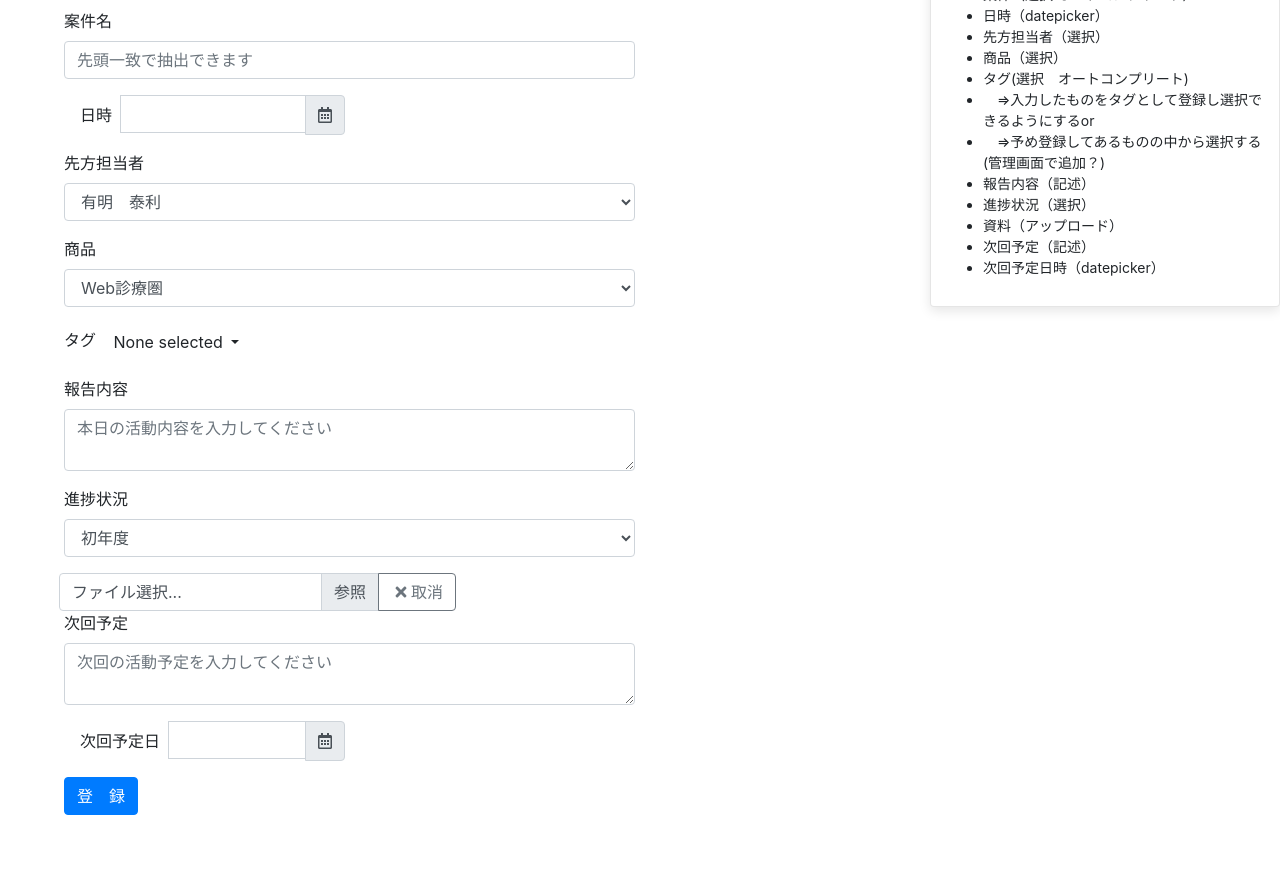
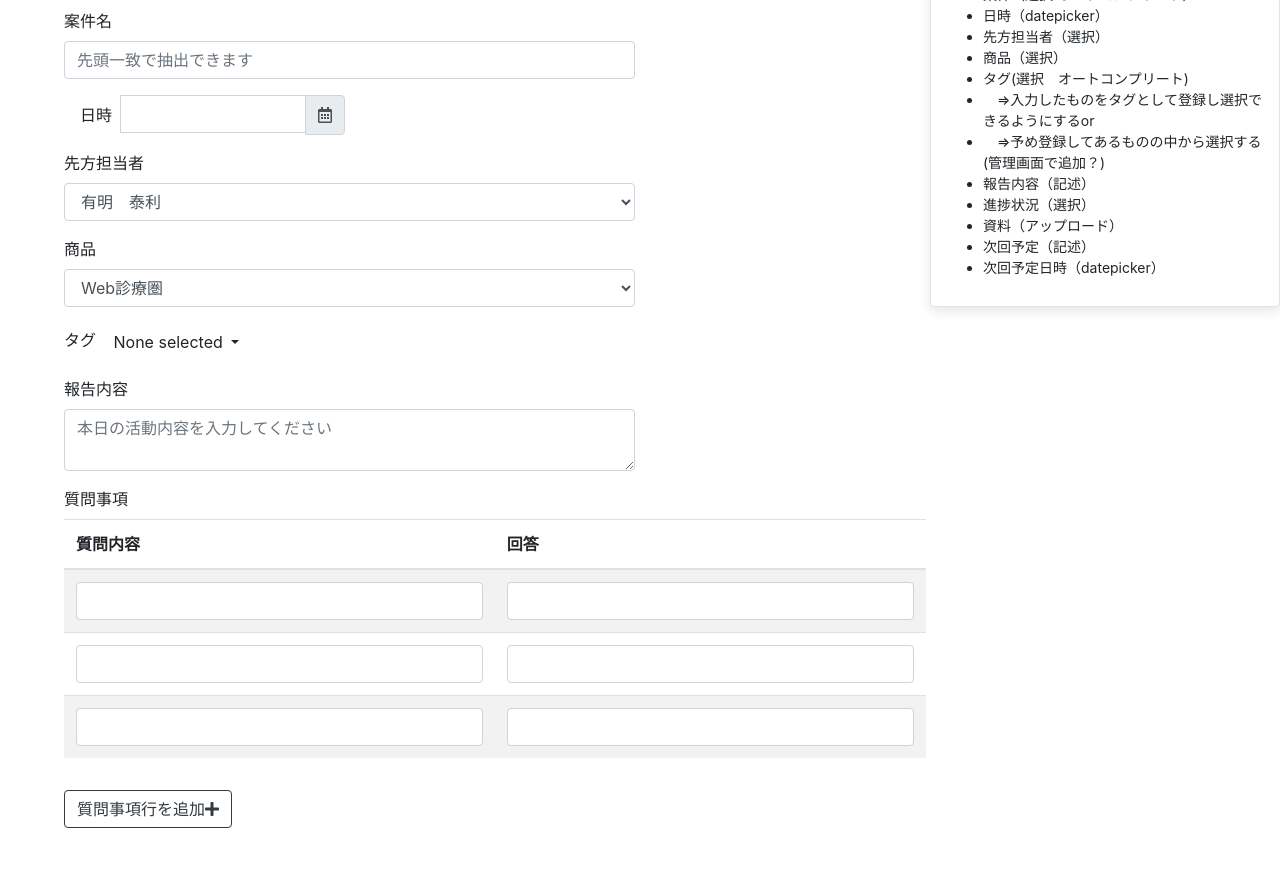
Before and after one commit to ishidaybc/newSfa, a website: page public_html/registNegotiation.html in a window 1280 px wide. Shown: the part 80-952 px from the top of the page. Before the commit the page ends 908 px from the top, so only its background shows below. Drawn offline with nearby package versions, Linux system fonts and the light colour scheme.

Commit message:
社内営業支援
商談登録画面修正

```diff
--- a/public_html/registNegotiation.html
+++ b/public_html/registNegotiation.html
@@ -142,10 +142,6 @@
                 $(this).next('.custom-file-label').html(+ files.length + '個のファイルを選択しました');
             }
 
-
-
-
-
             function getNowYMD() {
                 var dt = new Date();
                 var y = dt.getFullYear();
@@ -270,6 +266,52 @@
                     </div>
                 </div>
                 <div class="form-row">
+                    <div class="form-group col-md-9">
+                        <label for="question">質問事項</label>
+                        <table class="table table-striped table-hover">
+                            <thead>
+                                <tr>
+                                    <th class="w-50">
+                                        質問内容
+                                    </th>
+                                    <th class="w-50">
+                                        回答
+                                    </th>
+                                </tr>
+                            </thead>
+                            <tbody>
+                                <tr>
+                                    <td>
+                                        <input type="text" class="form-control" id="question_1" value="">
+                                    </td>
+                                    <td>
+                                        <input type="text" class="form-control" id="answer_1" value="">
+                                    </td>
+                                </tr>
+                                <tr>
+                                    <td>
+                                        <input type="text" class="form-control" id="question_1" value="">
+                                    </td>
+                                    <td>
+                                        <input type="text" class="form-control" id="answer_1" value="">
+                                    </td>
+                                </tr>
+                                <tr>
+                                    <td>
+                                        <input type="text" class="form-control" id="question_1" value="">
+                                    </td>
+                                    <td>
+                                        <input type="text" class="form-control" id="answer_1" value="">
+                                    </td>
+                                </tr>
+                            </tbody>
+                        </table>
+                    </div>
+                </div>
+                <div class="pb-5">
+                    <button type="button" class="btn btn-default btn-outline-dark">質問事項行を追加<i class="fas fa-plus"></i></button>
+                </div>
+                <div class="form-row">
                     <div class="form-group col-md-6">
                         <label>進捗状況</label>
                         <select id="products" class="form-control">
@@ -302,18 +344,24 @@
                 </div>
                 <div class="form-row">
                     <div class="form-group col-md-6">
-                        <label for="remarks_text">次回予定</label>
+                        <label for="next_plan">次回予定</label>
                         <textarea id="next_plan" class="form-control" placeholder="次回の活動予定を入力してください"></textarea>
                     </div>
                 </div>
                 <div class="form-row">
-                    <div class="form-group col-md-3">
+                    <div class="form-group col-md-4">
                         <div class="input-group date" id="ordered_date" data-target-input="nearest">
                             <label for="next_date" class="pt-2 pr-2">　次回予定日</label>
                             <input type="search" class="form-control datetimepicker-input" data-target="#next_date" />
                             <span class="input-group-append" data-target="#next_date" data-toggle="datetimepicker">
                                 <span class="input-group-text"><i class="far fa-calendar-alt"></i></span>
                             </span>
+                        </div>
+                    </div>
+                    <div class="form-group col-md-2 pl-5">
+                        <div class="input-group">
+                            <label for="next_plan_alert">次回予定アラート日数</label>
+                            <input type="text" class="form-control" id="next_plan_alert" value="14">
                         </div>
                     </div>
                 </div>
```
